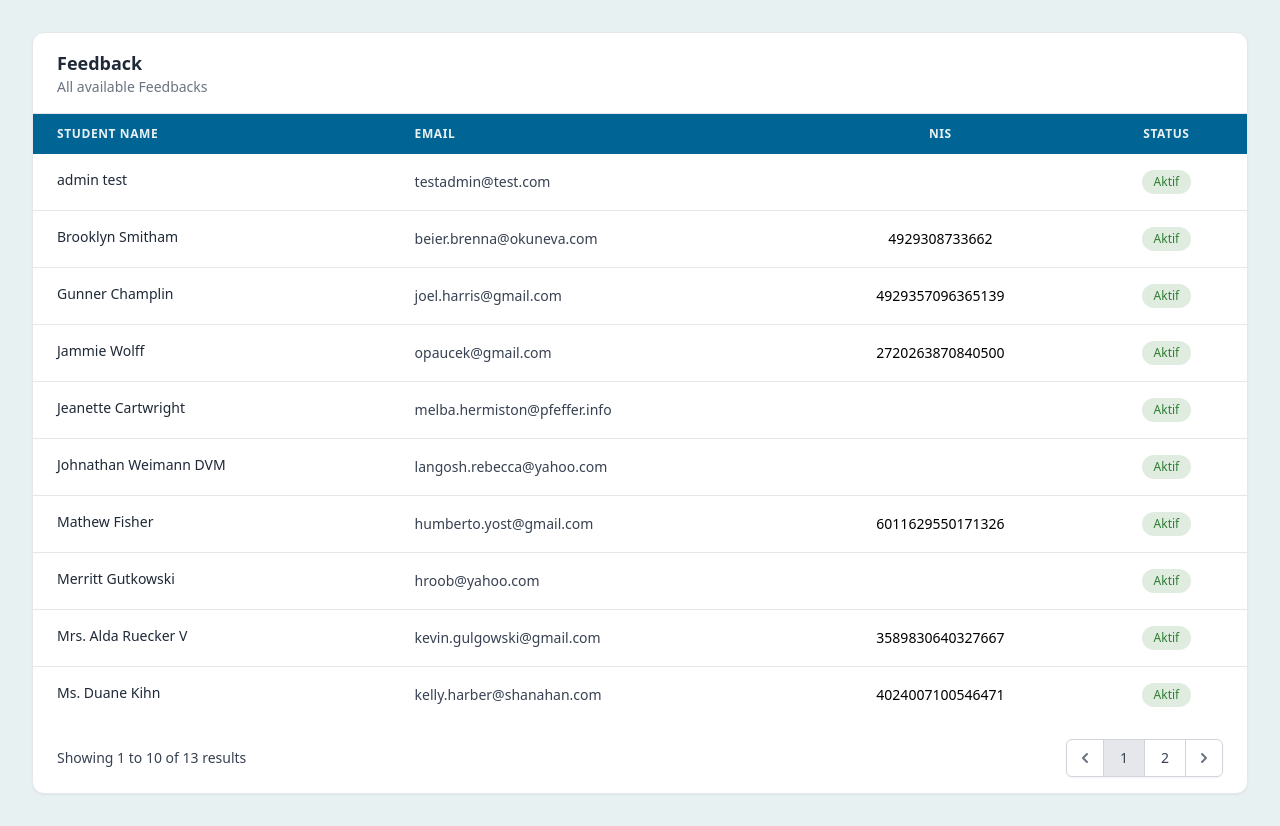
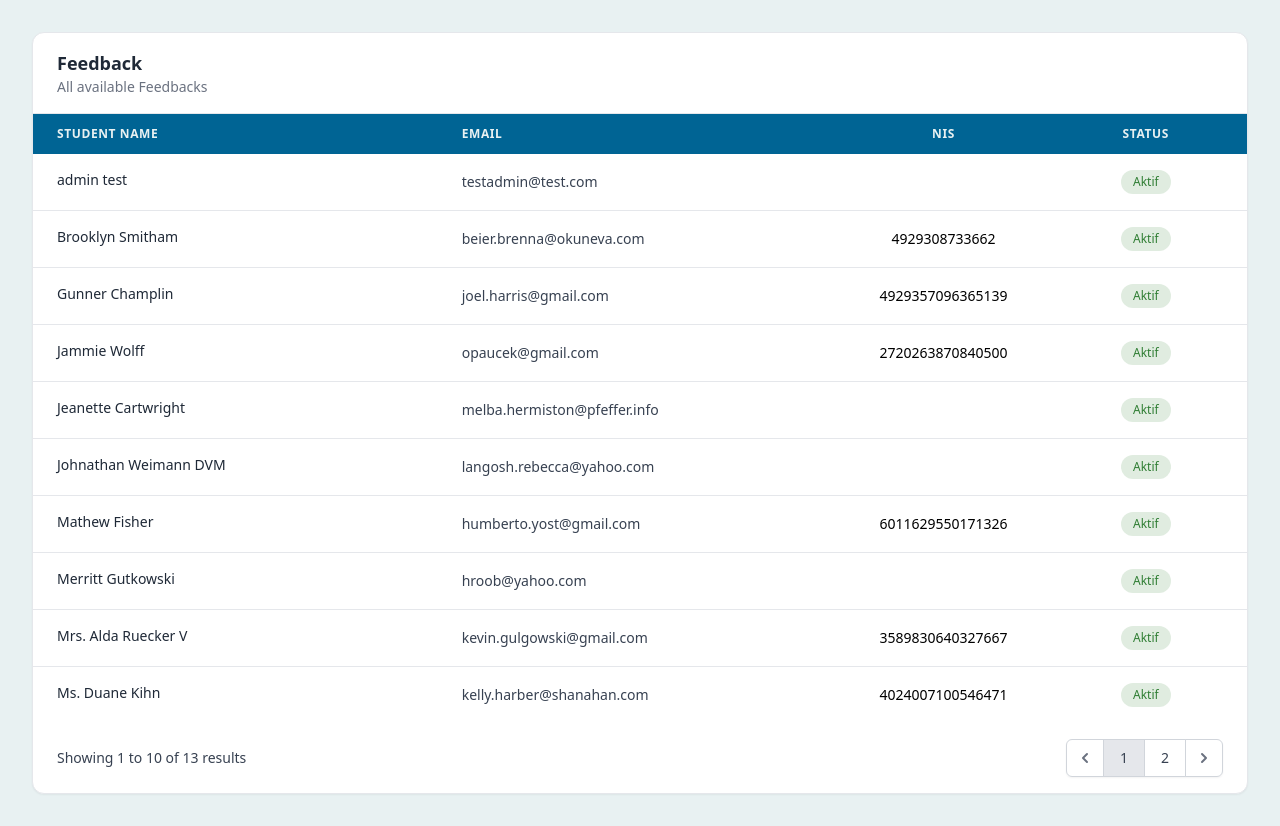
Before and after one commit to FairusKN/Aspirasi-Murid, a Laravel app: page /users in a window 1280 px wide. Shown: the part 40-866 px from the top of the page. Run offline with Laravel 12, Linux system fonts and the light colour scheme; a user stored in the database is signed in; data comes from the database, SQL or seed files in the repository; some libraries are stand-ins or nearby versions.

Commit message:
Feat: smth happend

```diff
--- a/resources/views/web/admin/students.blade.php
+++ b/resources/views/web/admin/students.blade.php
@@ -42,16 +42,29 @@
 
             <!-- Table -->
             <div class="overflow-x-auto">
-                <table class="min-w-full text-sm">
+                <table class="min-w-full text-sm table-fixed">
 
                     <!-- Head -->
                     <thead class="sticky top-0 bg-[#006494] z-10">
-                        <tr class="text-[#E8F1F2] uppercase text-xs tracking-wider">
-                            <th class="px-6 py-3 text-left">{{__('feedback.student_name')}}</th>
-                            <th class="px-6 py-3 text-left">Email</th>
-                            <th class="px-6 py-3 text-center">NIS</th>
-                            <th class="px-6 py-3 text-center">Status</th>
-                        </tr>
+                    <tr class="text-[#E8F1F2] uppercase text-xs tracking-wider">
+
+                        <th class="px-6 py-3 text-left w-1/3">
+                            {{__('feedback.student_name')}}
+                        </th>
+
+                        <th class="px-6 py-3 text-left w-1/3">
+                            Email
+                        </th>
+
+                        <th class="px-6 py-3 text-center w-1/6">
+                            NIS
+                        </th>
+
+                        <th class="px-6 py-3 text-center w-1/6">
+                            Status
+                        </th>
+
+                    </tr>
                     </thead>
 
                     <!-- Body -->
```
